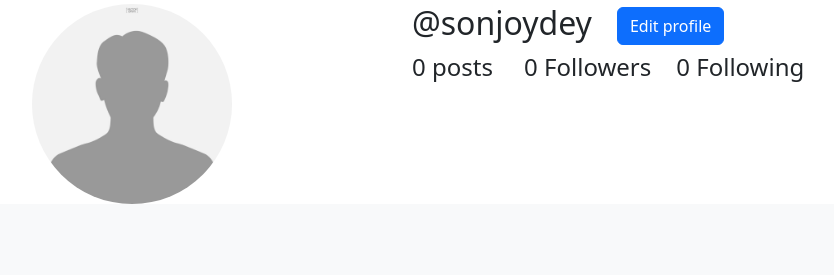
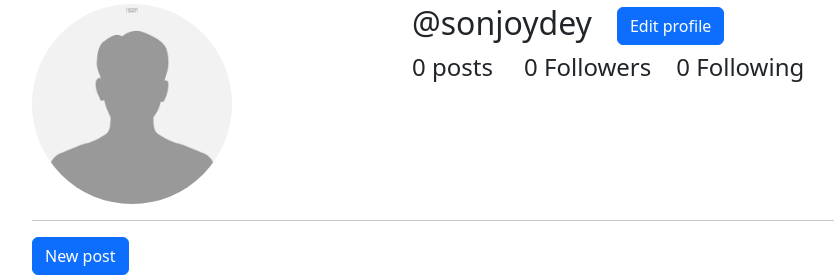
Before and after one commit to sonjoy2074/django-SocialMedia, a Django app: page /accounts/profile/ in a window 1280 px wide; the page is wider, and only the part inside the window is pictured. Shown: the part 1028-1303 px from the top of that part, without its empty margins (50-884 px from the left). Before the commit the page ends 1232 px from the top of that part, so only its background shows below. Run offline with Django 3.2, Linux system fonts and the light colour scheme; a user stored in the database is signed in; data comes from the database, SQL or seed files in the repository; both versions use the stored data as it was after the commit; data that the repository does not hold is empty; some libraries are stand-ins or nearby versions.

Commit message:
create a post from user profile done

```diff
--- a/App_Login/views.py
+++ b/App_Login/views.py
@@ -6,8 +6,7 @@ from App_Login.models import UserProfile
 from django.contrib.auth.forms import AuthenticationForm
 from django.http import HttpResponseRedirect
 from django.contrib.auth.decorators import login_required
-
-
+from App_Post.forms import PostForm
 def sign_up(request):
     form = CreateNewUser()
     registered = False
@@ -53,4 +52,12 @@ def logout_user(request):
 
 @login_required
 def profile(request):
-    return render(request, 'App_Login/user.html', {'title': 'Profile'})
+    form=PostForm()
+    if request.method == 'POST':
+        form=PostForm(request.POST,request.FILES)
+        if form.is_valid():
+            post=form.save(commit=False)
+            post.author=request.user
+            post.save()
+            return HttpResponseRedirect(reverse('App_Post:home'))
+    return render(request, 'App_Login/user.html', context={'title': 'Profile' , 'form': form})
--- /dev/null
+++ b/App_Post/forms.py
@@ -0,0 +1,9 @@
+from django import forms
+from App_Post.models import Post
+
+
+
+class PostForm(forms.ModelForm):
+    class Meta:
+        model=Post
+        fields = ['caption','image']
--- a/templates/App_Login/user.html
+++ b/templates/App_Login/user.html
@@ -22,4 +22,37 @@
         <h6>{{ user.user_profile.description| linebreaks }}</h6>
     </div>
 </div>
+<hr>
+<button type="button" class="btn btn-primary" data-bs-toggle="modal" data-bs-target="#myModal">
+    New post
+  </button>
+
+<!-- The Modal -->
+<div class="modal" id="myModal">
+    <div class="modal-dialog">
+      <div class="modal-content">
+
+        <!-- Modal Header -->
+        <div class="modal-header">
+          <h4 class="modal-title">Post a photo</h4>
+          <button type="button" class="btn-close" data-bs-dismiss="modal"></button>
+        </div>
+
+        <!-- Modal body -->
+        <div class="modal-body">
+          <form method="POST">
+            {{ form|crispy }}
+            {% csrf_token %}
+            <button type="submit" class="btn btn-primary">Post</button>
+          </form>
+        </div>
+
+        <!-- Modal footer -->
+        <div class="modal-footer">
+          <button type="button" class="btn btn-danger" data-bs-dismiss="modal">Close</button>
+        </div>
+
+      </div>
+    </div>
+  </div>
 {% endblock %}
```
Also changed, not shown: db.sqlite3.
